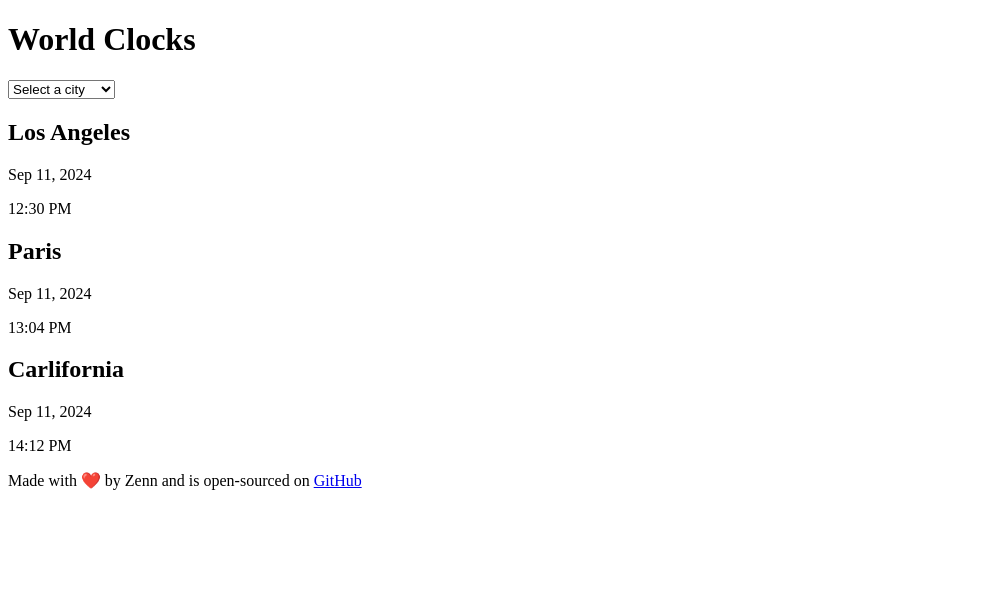
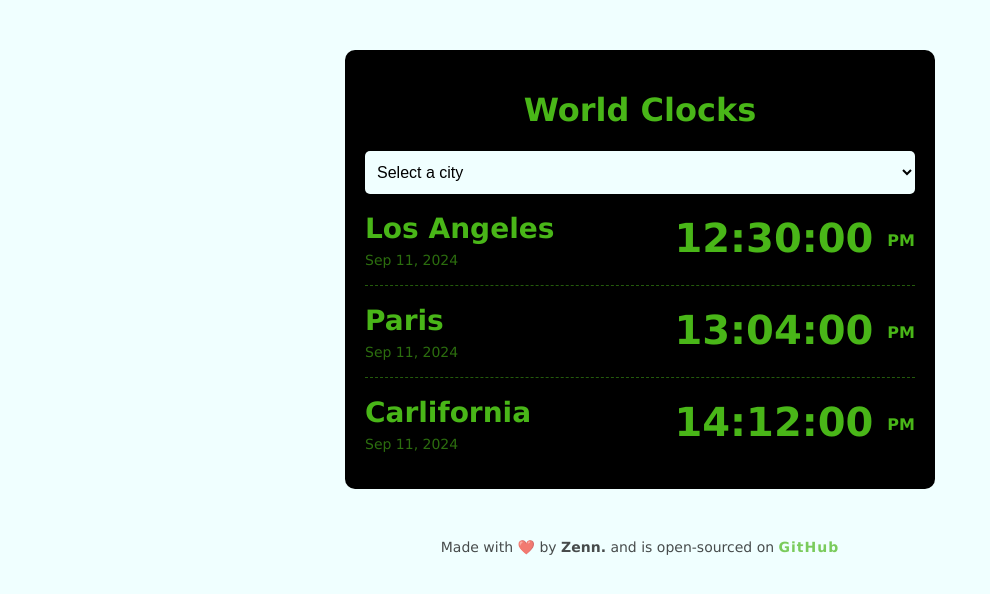
Before and after one commit to Averetech/world-clocks, a plain HTML site: page index.html in a window 1280 px wide. Shown: the whole page, without its empty margins (0-990 px from the left). Drawn offline with Linux system fonts and the light colour scheme.

Commit message:
added CSS and updated HTML

```diff
--- a/index.html
+++ b/index.html
@@ -20,38 +20,33 @@
         <option value="">New York</option>
       </select>
 
-      <div>
+      <div class="city">
         <div>
           <h2>Los Angeles</h2>
-          <p>Sep 11, 2024</p>
+          <div class="date">Sep 11, 2024</div>
         </div>
-        <div>
-          <p>12:30 PM</p>
-        </div>
+        <div class="time">12:30:00 <small>PM</small></div>
       </div>
-      <div>
+      <div class="city">
         <div>
           <h2>Paris</h2>
-          <p>Sep 11, 2024</p>
+          <div class="date">Sep 11, 2024</div>
         </div>
-        <div>
-          <p>13:04 PM</p>
-        </div>
+        <div class="time">13:04:00 <small>PM</small></div>
       </div>
-      <div>
+      <div class="city">
         <div>
           <h2>Carlifornia</h2>
-          <p>Sep 11, 2024</p>
+          <div class="date">Sep 11, 2024</div>
         </div>
-        <div>
-          <p>14:12 PM</p>
-        </div>
+        <div class="time">14:12:00 <small>PM</small></div>
       </div>
-      <div class="footer">
-        <p>
-          Made with ❤️ by Zenn and is open-sourced on <a href="#">GitHub</a>
-        </p>
-      </div>
+    </div>
+    <div class="footer">
+      <p>
+        Made with ❤️ by <strong>Zenn.</strong> and is open-sourced on
+        <a href="#">GitHub</a>
+      </p>
     </div>
     <script src="index.js"></script>
   </body>
--- a/styles.css
+++ b/styles.css
@@ -0,0 +1,73 @@
+body {
+  background-color: azure;
+  font-family: Verdana, Geneva, Tahoma, sans-serif;
+}
+
+.container {
+  padding: 20px;
+  max-width: 550px;
+  margin: 50px auto;
+  border-radius: 10px;
+  background-color: #000000;
+}
+
+h1 {
+  color: #49b618;
+  text-align: center;
+}
+
+select {
+  width: 100%;
+  border: none;
+  outline: none;
+  font-size: 16px;
+  padding: 12px 8px;
+  border-radius: 5px;
+  background-color: azure;
+}
+
+.city {
+  display: flex;
+  color: #49b618;
+  padding: 14px 0;
+  line-height: 1.5;
+  justify-content: space-between;
+  border-bottom: rgb(73, 182, 24, 0.5) 1px dashed;
+}
+
+.city:last-child {
+  border-bottom: none;
+}
+
+h2 {
+  margin: 0;
+  font-size: 28px;
+}
+
+.date {
+  opacity: 0.6;
+  font-size: 14px;
+}
+
+.time {
+  font-weight: bold;
+  font-size: 40px;
+}
+
+.time small {
+  font-size: 16px;
+  vertical-align: middle;
+}
+
+.footer {
+  opacity: 0.7;
+  font-size: 14px;
+  text-align: center;
+}
+
+.footer a {
+  color: #49b618;
+  font-weight: bold;
+  letter-spacing: 1px;
+  text-decoration: none;
+}
```
